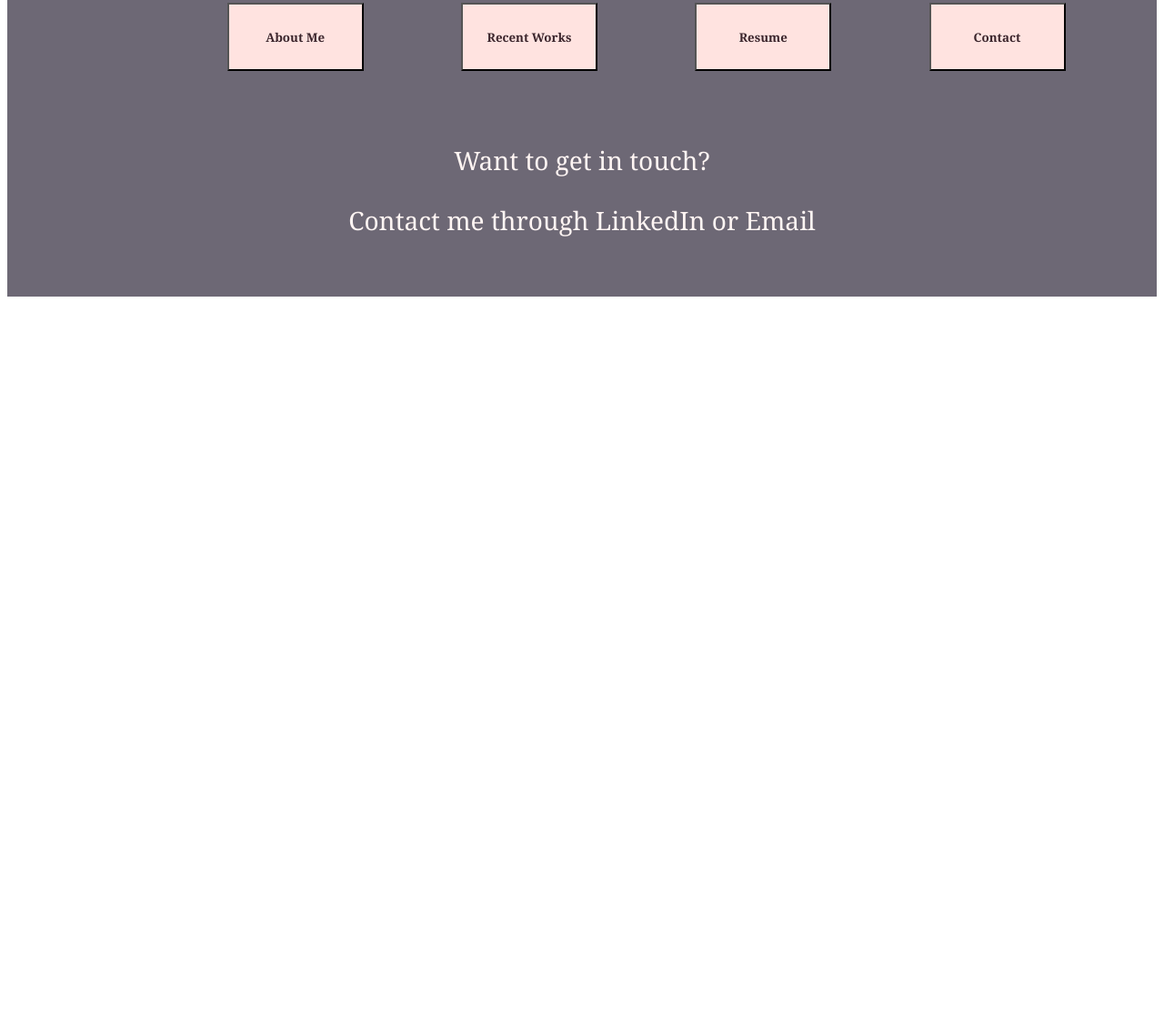
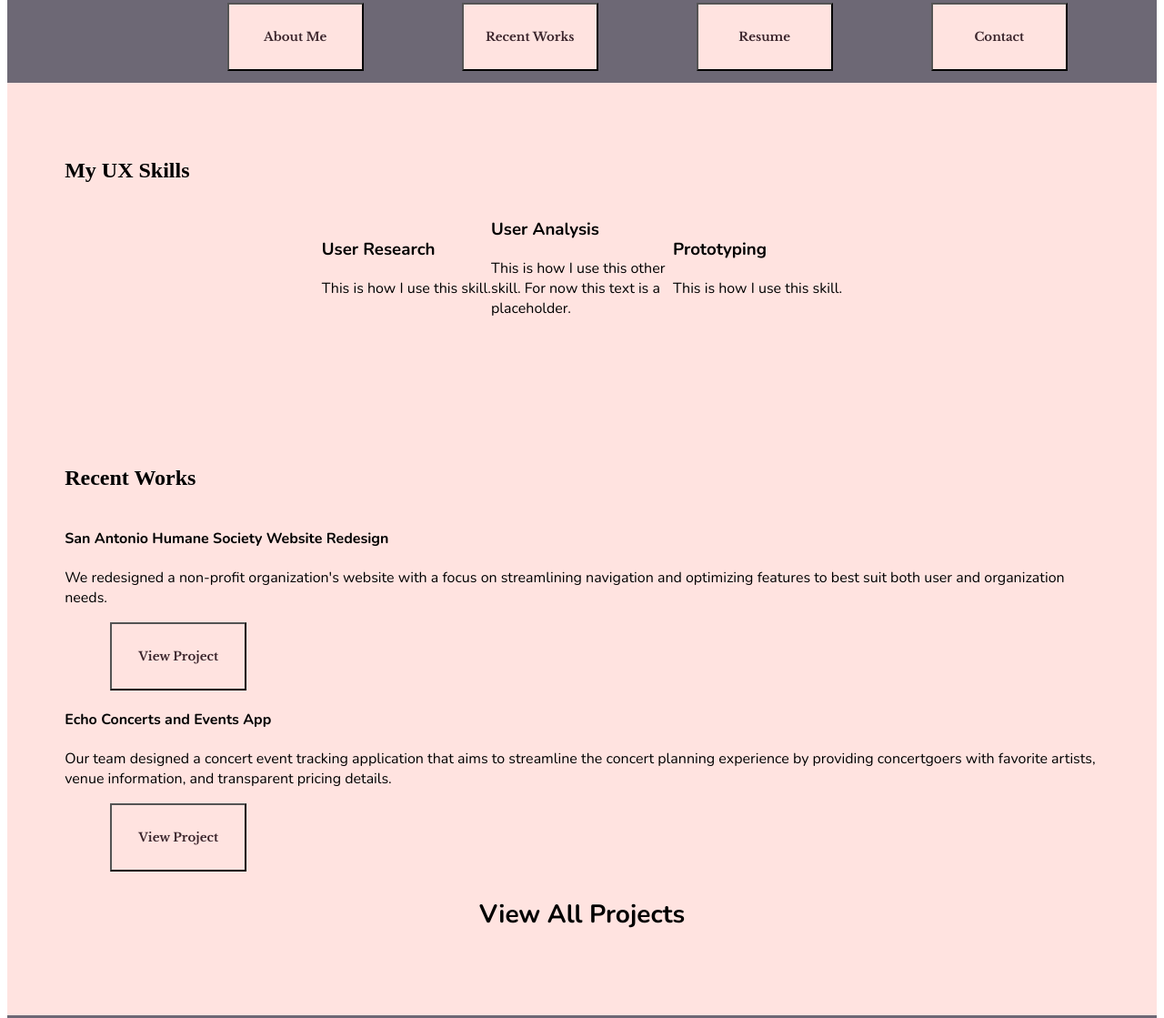
Before and after one commit to LarneOfficial/UX_UI_HW_18, a plain HTML site: page index.html in a window 1280 px wide. Shown: the part 669-1788 px from the top of the page at 91% size. Before the commit the page ends 1003 px from the top, so only its background shows below. Drawn offline with nearby package versions, Linux system fonts and the light colour scheme.

Commit message:
Skills and Recent Works Edit 1

```diff
--- a/CSS/style.css
+++ b/CSS/style.css
@@ -1,6 +1,6 @@
 header{
     background-color: #6D6875;
-    font-family: "Libre Baskerville", Georgia, 'Times New Roman', Times, serif;
+    font-family: 'Libre Baskerville', serif;
     color: #FFF5F3;
     font-size: 28;
 }
@@ -23,7 +23,7 @@ button{
     margin-right: 50px;
     background-color: #ffe3e0;
     color: #3b252c;
-    font-family: "Libre Baskerville", Georgia, 'Times New Roman', Times, serif;
+    font-family: 'Libre Baskerville', serif;
     font-weight: bold;
 }
 .heroImg{
@@ -37,7 +37,7 @@ button{
     width: 500px;
     margin: 0 auto;
     text-align: center;
-    font-family: "Libre Baskerville", Georgia, 'Times New Roman', Times, serif;
+    font-family: 'Libre Baskerville', serif;
     font-size: 32;
 }
 footer{
@@ -45,7 +45,48 @@ footer{
     color: #FFF5F3;
     font-size: 28;
     text-align: center;
-    font-family: "Libre Baskerville", Georgia, 'Times New Roman', Times, serif;
+    font-family: 'Nunito', sans-serif;
     padding-top: 3%;
     padding-bottom: 3%;
 }
+section{
+    background-color: #ffe3e0;
+    padding: 5%;
+}
+.flexContainer{
+    display: flex;
+    flex-wrap: wrap;
+    justify-content: center;
+    align-items: center;
+    font-family: 'Nunito', sans-serif;
+}
+.flexItem{
+    margin: 5%;
+}
+#saRedesignImage{
+    grid-area: saIArea;
+}
+#saRedesign{
+    grid-area: saArea;
+    font-family: 'Nunito', sans-serif;
+}
+#echoImage{
+    grid-area: echoIArea;
+}
+#echo{
+    grid-area: echoArea;
+    font-family: 'Nunito', sans-serif;
+}
+.workGrid{
+    display: grid;
+    grid-template-areas: 'saIArea saArea' 'echoIArea echoArea';
+    grid-template-rows: auto auto auto auto;
+}
+#viewallprojects{
+    font-size: 28;
+    text-align: center;
+    font-family: 'Nunito', sans-serif;
+}
+@media only screen and (max-width: 800px){
+
+}
--- a/index.html
+++ b/index.html
@@ -1,5 +1,9 @@
 <html>
     <link rel="stylesheet" href="CSS/style.css">
+    <link rel="preconnect" href="https://fonts.googleapis.com">
+    <link rel="preconnect" href="https://fonts.gstatic.com" crossorigin>
+    <link href="https://fonts.googleapis.com/css2?family=Libre+Baskerville:wght@400;700&family=Nunito:ital,wght@0,400;0,500;0,700;1,400;1,1000&display=swap" rel="stylesheet">
+
     <head>
         <title>
 
@@ -23,6 +27,50 @@
                 </ul>
             </nav>
         </header>
+    <!--My UX Skills section coded using CSS flex-->
+        <section class="My UX Skills">
+            <h1>My UX Skills</h1>
+            <div class="flexContainer">
+                <div>
+                    <img>
+                    <h3>User Research</h3>
+                    <p>This is how I use this skill.</p>
+                </div>
+                <div style="flex: 0 0 200px">
+                    <img>
+                    <h3>User Analysis</h3>
+                    <p>This is how I use this other skill. For now this text is a placeholder.</p>
+                </div>
+                <div>
+                    <img>
+                    <h3>Prototyping</h3>
+                    <p>This is how I use this skill.</p>
+                </div>
+            </div>
+        </section>
+    <!-- My Work Section Constructed using CSS Grid -->
+        <section class="myWork">
+            <h1>Recent Works</h1>
+            <div class="workGrid">
+                <div id="saRedesignImage">
+                    <img>
+                </div>
+                <div id="saRedesign">
+                    <h4>San Antonio Humane Society Website Redesign</h4>
+                    <p>We redesigned a non-profit organization's website with a focus on streamlining navigation and optimizing features to best suit both user and organization needs.</p>
+                    <button>View Project</button>
+                </div>
+                <div id="echoImage">
+                    <img>
+                </div>
+                <div id="echo">
+                    <h4>Echo Concerts and Events App</h4>
+                    <p>Our team designed a concert event tracking application that aims to streamline the concert planning experience by providing concertgoers with favorite artists, venue information, and transparent pricing details. </p>
+                    <button>View Project</button>
+                </div>
+            </div>
+            <h3 id="viewallprojects">View All Projects</h3>
+        </section>
         <footer>
             <p>Want to get in touch?</p>
             <p>Contact me through <link href="https://www.linkedin.com/in/lfeil98/">LinkedIn</link> or <link>Email</link></p>
```
